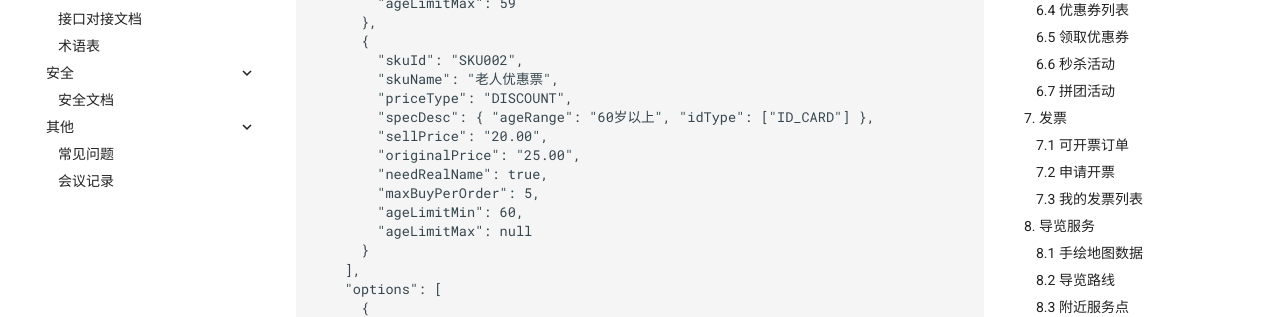
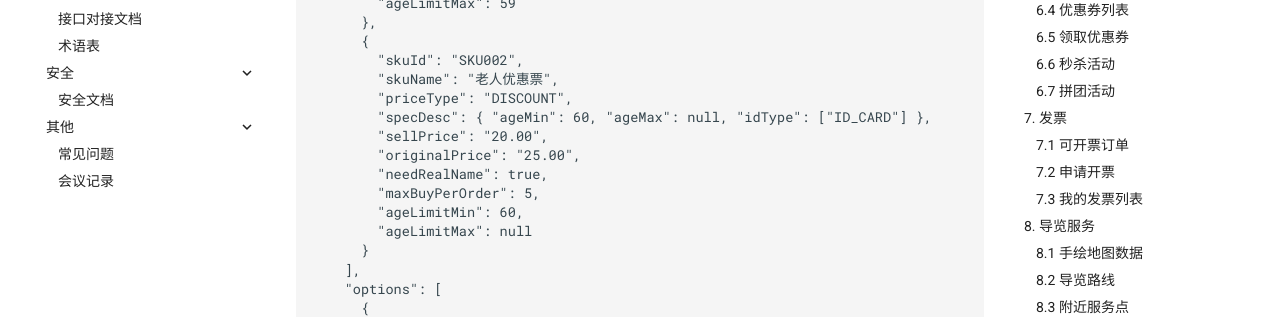
Before and after one commit to 4k48-o/u_trip_doc, an MkDocs documentation site: the page built from docs/design/api/tourist.md, in a window 1280 px wide and 1400 px high, scrolled down 2900 px. Shown: the part 951-1268 px from the top of the window. Built offline with MkDocs 1.6.1 and Material for MkDocs 9.7.7, drawn with Linux system fonts in a browser that asks for light colours; some of the changed text lies outside the part shown.

Commit message:
fix: Issue #9 残留——SKU002 specDesc.ageRange 结构化

```diff
--- a/docs/design/api/tourist.md
+++ b/docs/design/api/tourist.md
@@ -164,7 +164,7 @@
         "skuId": "SKU002",
         "skuName": "老人优惠票",
         "priceType": "DISCOUNT",
-        "specDesc": { "ageRange": "60岁以上", "idType": ["ID_CARD"] },
+        "specDesc": { "ageMin": 60, "ageMax": null, "idType": ["ID_CARD"] },
         "sellPrice": "20.00",
         "originalPrice": "25.00",
         "needRealName": true,
```
